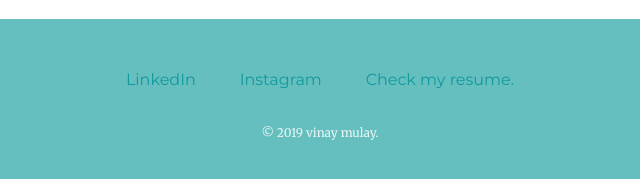
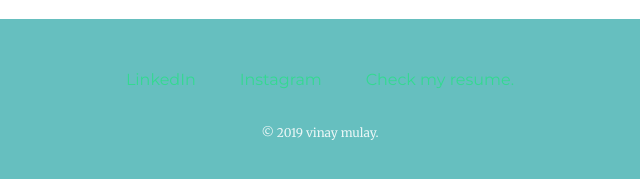
Before and after one commit to mulayvinay2665/MyWebSite, a plain HTML site: page index.html in a window 1280 px wide. Shown: the part 2669-2848 px from the top of the page, 320-960 px from the left. Drawn offline with Linux system fonts and the light colour scheme.

Commit message:
Update styles.css

```diff
--- a/static/css/styles.css
+++ b/static/css/styles.css
@@ -37,7 +37,7 @@ hr {
 }
 
 a{
-  color: #11999E;
+  color: #34d991;
   font-family: 'Montserrat', sans-serif;
   margin: 10px 20px;
   text-decoration: none;
```
